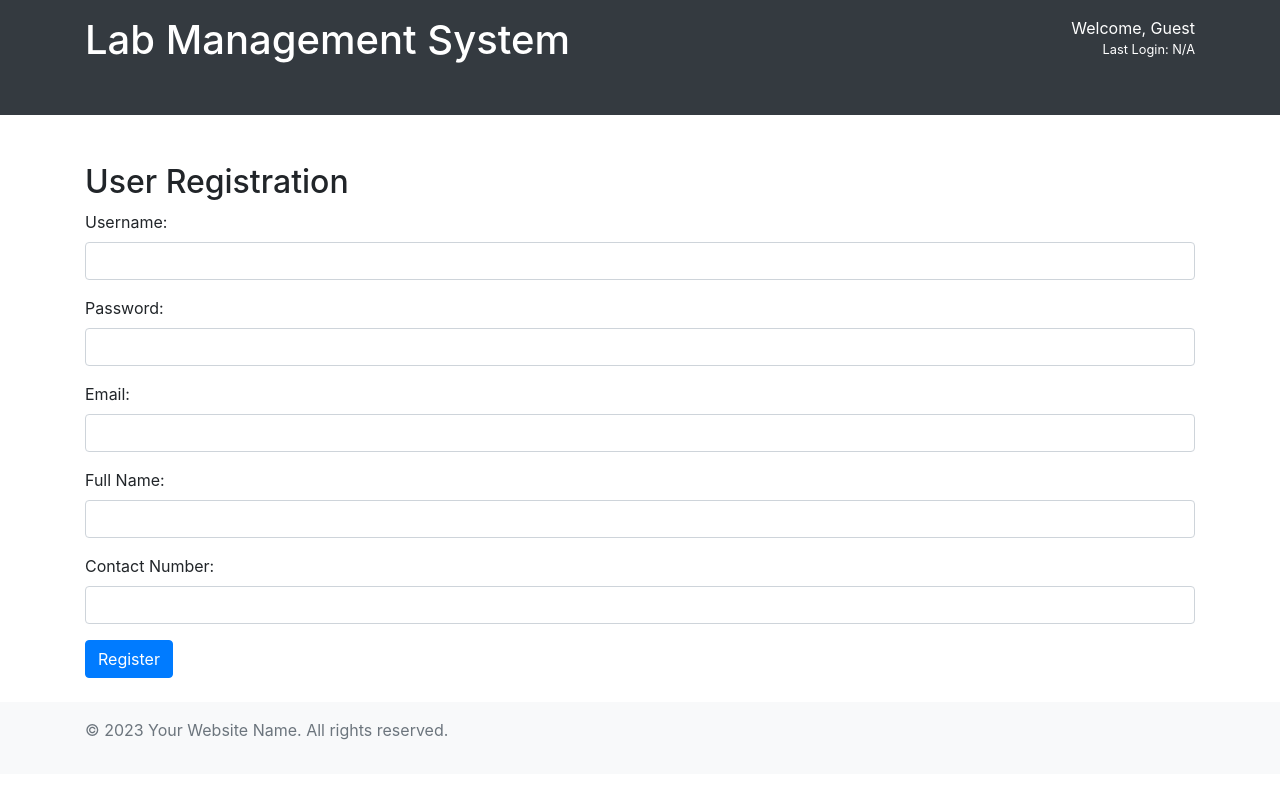
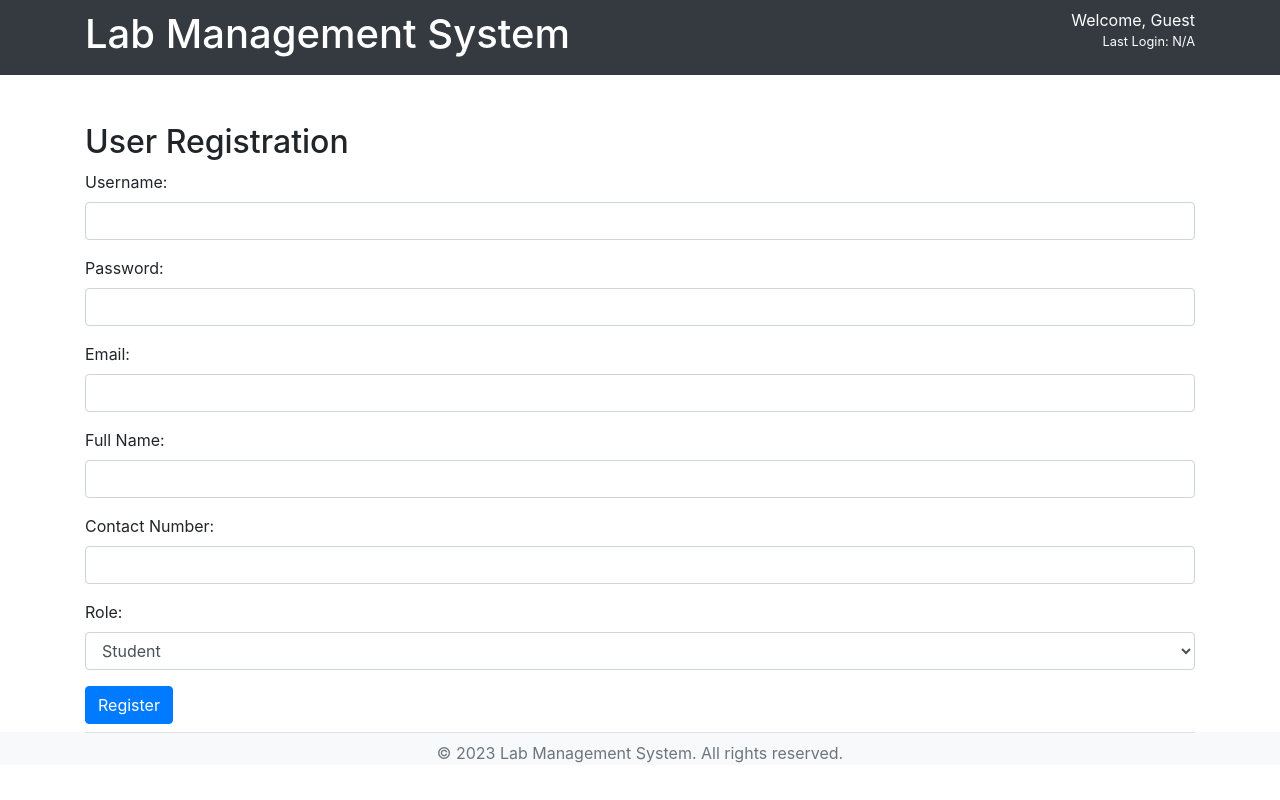
Before and after one commit to AkhilBabuMK/Lab-Management-System, a PHP site: page /register.php in a window 1280 px wide. Run offline with PHP 8.4, Linux system fonts and the light colour scheme; some libraries are stand-ins or nearby versions.

Commit message:
Final code

```diff
--- a/addquestion.php
+++ b/addquestion.php
@@ -113,11 +113,13 @@ if (isset($_GET['editquestionid'])) {
             <label for="questionNumber">Question Number:</label>
             <input type="text" class="form-control" name="questionNumber" value="<?php echo isset($editQuestionNumber) ? $editQuestionNumber : ''; ?>" required>
         </div>
-
         <!-- Add other form fields as needed -->
 
         <button type="submit" class="btn btn-primary"><?php echo isset($_GET['editquestionid']) ? 'Update' : 'Submit'; ?> Question</button>
     </form>
+</div>
+<div style="height: 360px;">
+
 </div>
 
 <!-- Include any necessary JavaScript scripts or Bootstrap JS CDN links here -->
--- a/footer.php
+++ b/footer.php
@@ -1,9 +1,7 @@
-</main>
-
-<footer class="bg-light p-3 mt-4">
+<footer class="bg-light  mt-2">
     <div class="container">
-        <!-- Your footer content goes here -->
-        <p class="text-muted">&copy; <?php echo date("Y"); ?> Your Website Name. All rights reserved.</p>
+        <hr class="my-2">
+        <p class="text-center text-muted mb-0">&copy; <?php echo date("Y"); ?> Lab Management System. All rights reserved.</p>
     </div>
 </footer>
 
--- a/header.php
+++ b/header.php
@@ -56,9 +56,9 @@ if (isset($_SESSION['userid'])) {
 </head>
 <body>
 
-<header class="container-fluid bg-dark text-white py-3">
+<header class="container-fluid bg-dark text-white py-2">
     <div class="container">
-        <div class="row">
+        <div class="row align-items-center">
             <div class="col-md-6">
                 <h1 class="text-white">Lab Management System</h1>
             </div>
@@ -66,11 +66,11 @@ if (isset($_SESSION['userid'])) {
                 <!-- Add your login information or any other right-aligned content here -->
                 <p class="mb-0" id="welcomeMessage">Welcome, <?php echo isset($_SESSION['username']) ? $_SESSION['username'] : 'Guest'; ?></p>
                 <p class="small" id="lastLoginMessage">Last Login: <?php echo $lastLoginTime; ?></p>
-                <br>
             </div>
         </div>
     </div>
 </header>
+
 
 <main>
     <!-- Your main content goes here -->
@@ -99,4 +99,3 @@ if (isset($_SESSION['userid'])) {
             updateHeader();
         });
     </script>
-</main>
--- a/index.php
+++ b/index.php
@@ -1,6 +1,6 @@
 <?php include('header.php'); ?>
 
-<main style="background-color: #3f51b5; display: flex; flex-direction: column; align-items: center; justify-content: center; min-height: 80vh">
+<main style="background-color: #3f51b5; display: flex; flex-direction: column; align-items: center; justify-content: center; min-height: 87vh">
 
     <!-- Hero Section -->
     <div class="container text-white p-5 text-center">
--- a/login.html
+++ b/login.html
@@ -1,3 +1,4 @@
+
 <!DOCTYPE html>
 <html lang="en">
 <head>
--- a/register.php
+++ b/register.php
@@ -29,6 +29,15 @@
             <input type="text" class="form-control" name="contactnumber" required>
         </div>
 
+        <div class="form-group">
+            <label for="role">Role:</label>
+            <select class="form-control" name="role" required>
+                <option value="Student">Student</option>
+                <option value="Teacher">Teacher</option>
+                <option value="Admin">Admin</option>
+            </select>
+        </div>
+
         <button type="submit" class="btn btn-primary">Register</button>
     </form>
 </div>
--- a/selectlab.php
+++ b/selectlab.php
@@ -172,6 +172,7 @@ if (isset($_SESSION['labid'])) {
 
 
     echo "</div>";
+
 }
 ?>
 </div>
--- a/studentprofilemanagement.php
+++ b/studentprofilemanagement.php
@@ -101,7 +101,9 @@ $resultStudentDetails = $conn->query($sqlStudentDetails);
 
 </body>
 </html>
+<div style="height: 200px;">
 
+</div>
 <?php
 include('footer.php');
 ?>
```
Also changed, not shown: registration.php (+7 -9 lines), 1 other file.
